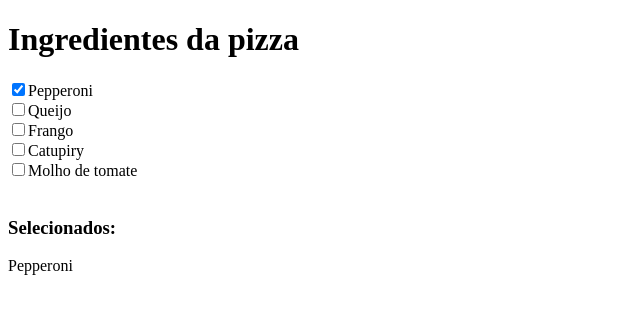
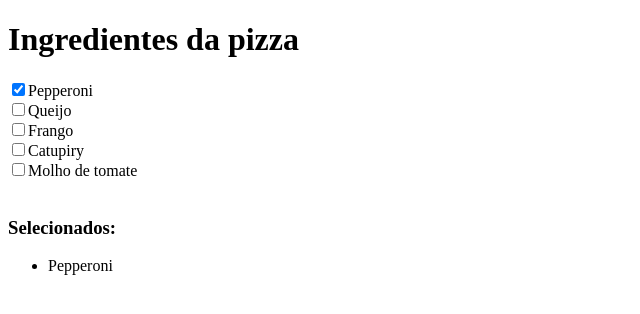
Before and after one commit to GabrielHPaschoalin/quick-note, a React (Create React App) app: page / in a window 1280 px wide. Both pictures are taken after a click on the checkbox "Pepperoni". Shown: the top 314 px of the page, without its empty margins (0-640 px from the left). Built offline with nearby package versions, Linux system fonts and the light colour scheme; the HTML template or start-up script is replaced by a standard one.

Commit message:
Aula 13 - map

```diff
--- a/src/Aula 12/Selecionados.js
+++ b/src/Aula 12/Selecionados.js
@@ -1,11 +1,11 @@
 import React, { useEffect, useState } from "react";
 
-function Selecionados({ selecionados }){
+function Selecionados({ selecionados }) {
 
     const [ingredientes, setIngredientes] = useState(selecionados);
 
     const [showWarning, setShowWarning] = useState(false);
-useEffect(()=>{
+    useEffect(() => {
         const newIngredientes = [];
 
         for (let i = 0; i < selecionados.length && i < 3; i++) {
@@ -20,14 +20,23 @@
 
     }, [selecionados]) // O vetor é o que será monitorado
 
-    return(
+    return (
         <div>
             <h3>Selecionados:</h3>
-            <p>{ingredientes.join(" ")}</p>
+            <ul>
+                {ingredientes.map((ingrediente, index)=>{
+                    return(
+                        <li key = {index}>{ingrediente}</li>
+                    );
+                })}
+
+            </ul>
             {showWarning && <h4>Número máximo de ingredientes atingido</h4>}
         </div>
     );
-    //Linha 22: Se showWarning for verdadeiro, exibe a mensagem
+    //{showWarning && <h4>Número máximo de ingredientes atingido</h4>}:
+    // Se showWarning for verdadeiro, exibe a mensagem
+    // <ul> - lista
 }
 
 export default Selecionados;
```
Lines whose indentation alone changed are shown as unchanged.
